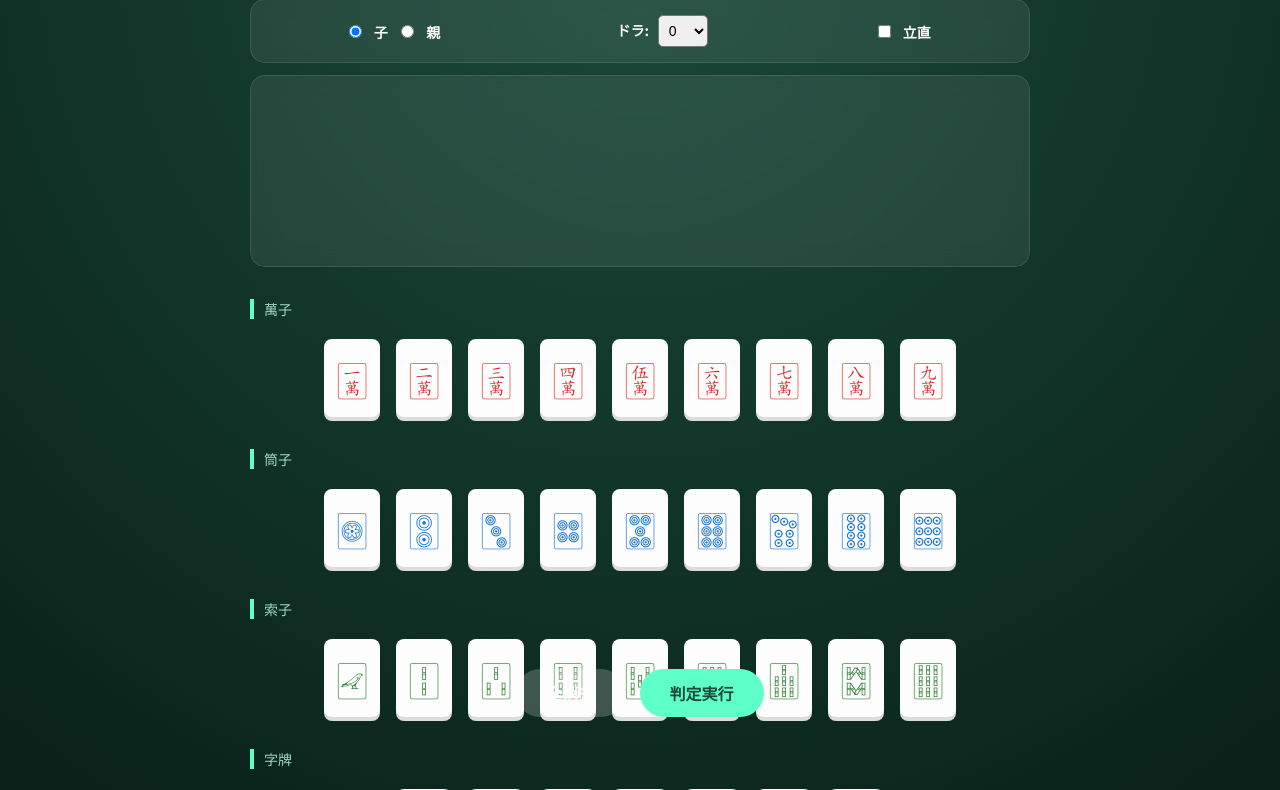
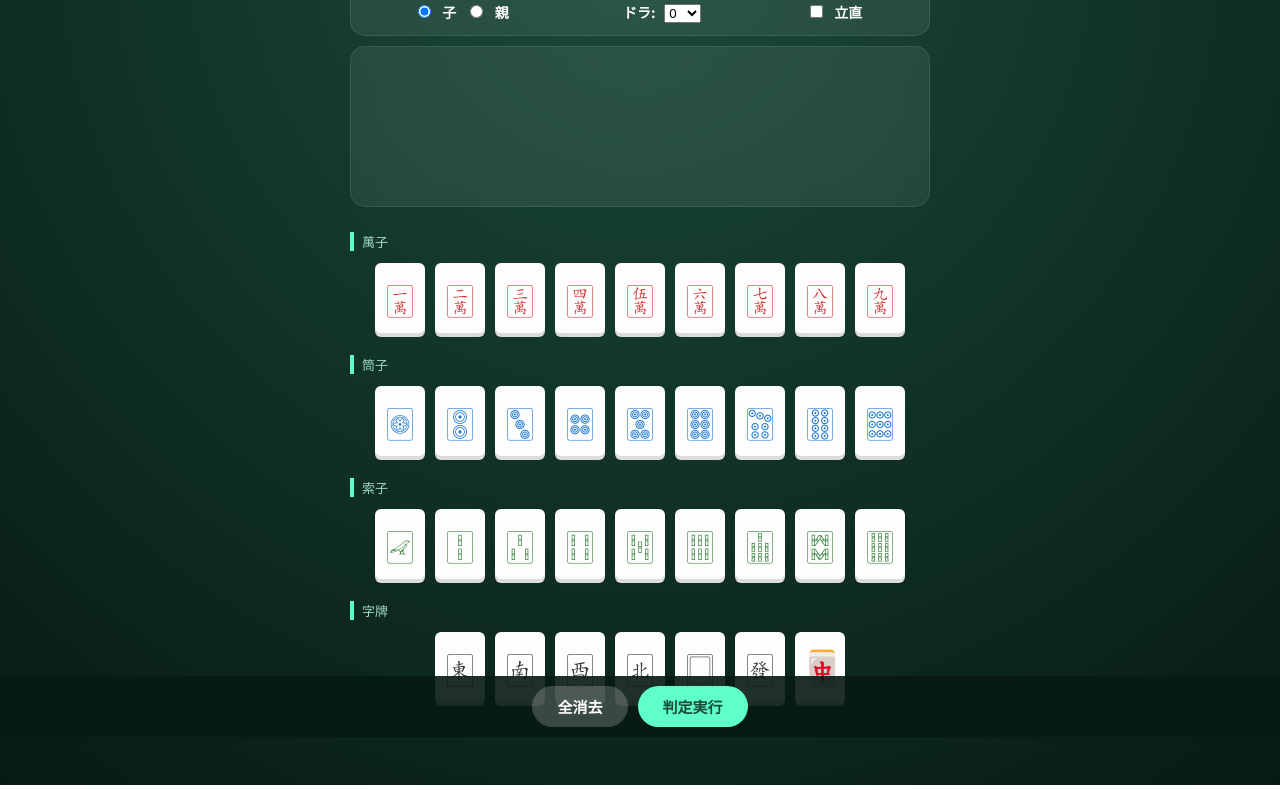
Before and after one commit to doco552/tenpai-sensei, a plain HTML site: page index.html in a window 1280 px wide. Shown: the part 63-853 px from the top of the page. Drawn offline with Linux system fonts and the light colour scheme.

Commit message:
Update index.html

```diff
--- a/index.html
+++ b/index.html
@@ -21,6 +21,7 @@ body {
   background: radial-gradient(circle at top, #1a4a3a, var(--bg));
   color: #fff;
   min-height: 100vh;
+  -webkit-text-size-adjust: 100%;
 }
 
 .container {
@@ -28,7 +29,7 @@ body {
   flex-direction: column;
   margin: 0 auto;
   width: 100%;
-  max-width: 800px;
+  max-width: 600px; /* スマホで見やすい幅に制限 */
   padding: env(safe-area-inset-top) 10px env(safe-area-inset-bottom);
   box-sizing: border-box;
 }
@@ -37,26 +38,21 @@ body {
   background: rgba(255,255,255,0.08);
   backdrop-filter: blur(10px);
   border-radius: 15px;
-  padding: 15px;
-  margin-bottom: 12px;
+  padding: 12px;
+  margin-bottom: 10px;
   border: 1px solid rgba(255,255,255,0.1);
 }
 
-/* ラベルの文字を白く、太く表示 */
-.config-label {
-  font-size: 14px;
-  font-weight: bold;
-  color: #fff;
-  margin: 0 5px;
-}
+.config-label { font-size: 14px; font-weight: bold; color: #fff; margin: 0 5px; }
 
+/* 牌のサイズをスマホに最適化 */
 .tile-button {
-  margin: 4px;
-  width: 56px;
-  height: 78px;
-  font-size: 38px;
-  line-height: 78px;
-  border-radius: 8px;
+  margin: 3px;
+  width: 50px;
+  height: 70px;
+  font-size: 34px;
+  line-height: 70px;
+  border-radius: 6px;
   border: none;
   background: #fdfdfd;
   box-shadow: 0 4px 0 #dcdcdc;
@@ -69,80 +65,51 @@ body {
 
 .m { color: #d32f2f; } .p { color: #1976d2; } .s { color: #2e7d32; } .honor { color: #333333; }
 
-#tiles-container {
-  flex: 1;
-  padding-bottom: 30px;
+/* 待ち牌が光る設定 */
+.wait-highlight { outline: 4px solid #00ffcc; box-shadow: 0 0 15px #00ffcc !important; }
+
+#tiles-container { flex: 1; padding-bottom: 80px; }
+#tiles { display: flex; flex-wrap: wrap; justify-content: center; gap: 4px; }
+
+.tile-label {
+  width: 100%; text-align: left; font-size: 13px; color: #a0d8c0;
+  border-left: 4px solid var(--accent); padding-left: 8px; margin: 15px 0 5px;
 }
 
-#tiles { display: flex; flex-wrap: wrap; justify-content: center; gap: 8px; }
+#hand { min-height: 80px; display: flex; flex-wrap: wrap; justify-content: center; align-items: center; margin-bottom: 5px; }
 
-.tile-label {
-  width: 100%;
-  text-align: left;
-  font-size: 14px;
-  color: #a0d8c0;
-  border-left: 4px solid var(--accent);
-  padding-left: 10px;
-  margin: 20px 0 8px;
-}
-
-#hand { min-height: 90px; display: flex; flex-wrap: wrap; justify-content: center; align-items: center; margin-bottom: 10px; }
-
-.result { font-size: 18px; min-height: 60px; text-align: center; font-weight: bold; }
+.result { font-size: 16px; min-height: 50px; text-align: center; font-weight: bold; }
 
 .yakuman-text {
-  background: var(--yakuman);
-  background-size: 200% auto;
-  -webkit-background-clip: text;
-  -webkit-text-fill-color: transparent;
-  font-size: 24px;
-  font-weight: 900;
-  animation: flow 2s linear infinite;
+  background: var(--yakuman); background-size: 200% auto; -webkit-background-clip: text;
+  -webkit-text-fill-color: transparent; animation: flow 2s linear infinite;
 }
+@keyframes flow { 0% { background-position: 0% 50%; } 100% { background-position: 200% 50%; } }
 
-@keyframes flow {
-  0% { background-position: 0% 50%; }
-  100% { background-position: 200% 50%; }
-}
-
-/* ボタンのデザインを統一 */
+/* フッターボタンの固定 */
 .footer-btns {
-  position: sticky;
-  bottom: 10px;
-  display: flex;
-  justify-content: center;
-  gap: 15px;
-  padding: 10px 0;
+  position: fixed; bottom: 0; left: 0; right: 0;
+  display: flex; justify-content: center; gap: 10px;
+  padding: 10px; background: rgba(7, 26, 20, 0.9);
 }
 
 .action-btn {
-  padding: 12px 30px;
-  font-size: 16px;
-  border-radius: 30px;
-  border: none;
-  font-weight: bold;
-  cursor: pointer;
-  transition: 0.2s;
+  padding: 10px 25px; font-size: 15px; border-radius: 25px; border: none; font-weight: bold; cursor: pointer;
 }
-
 .btn-secondary { background: rgba(255,255,255,0.2); color: #fff; }
 .btn-primary { background: var(--accent); color: #1a4a3a; }
 
-select { padding: 6px; border-radius: 5px; font-size: 14px; cursor: pointer; }
-
-@media (max-width: 768px) {
-  body { overflow: hidden; height: 100vh; position: fixed; touch-action: none; }
-  .container { height: 100%; }
-  #tiles-container { overflow-y: auto; touch-action: pan-y; }
+@media (max-width: 480px) {
+  .tile-button { width: 44px; height: 60px; font-size: 30px; line-height: 60px; }
 }
 </style>
 </head>
 <body>
 
 <div class="container">
-  <h1 style="font-size: 22px; margin: 15px 5px; text-align: center;">🀄 テンパイ先生 Pro Max</h1>
+  <h1 style="font-size: 20px; margin: 10px; text-align: center;">🀄 テンパイ先生 Pro Max</h1>
 
-  <div class="section" style="display:flex; justify-content:space-around; align-items: center; flex-wrap: wrap; gap: 10px;">
+  <div class="section" style="display:flex; justify-content:space-around; align-items: center; flex-wrap: wrap; gap: 5px;">
     <div>
       <input type="radio" name="isParent" id="child" value="child" checked onchange="v();check();">
       <label for="child" class="config-label">子</label>
@@ -183,13 +150,21 @@ const to = {'m':10,'p':20,'s':30,'東':41,'南':42,'西':43,'北':44,'白':45,'
 const ats = Object.keys(td);
 
 function v() { if(navigator.vibrate) navigator.vibrate(15); }
-function clearAll() { hand=[]; render(); document.getElementById("result").innerHTML=""; }
+
+function clearAll() {
+  hand=[]; render();
+  document.getElementById("result").innerHTML="";
+  ats.forEach(t => { if(document.getElementById("tile-"+t)) document.getElementById("tile-"+t).classList.remove("wait-highlight"); });
+}
+
 function render() {
   let h = "";
   hand.forEach((t,i)=> h+=`<button class="tile-button ${t.includes('m')?'m':t.includes('p')?'p':t.includes('s')?'s':'honor'}" onclick="removeTile(${i})">${td[t]}</button>`);
   document.getElementById("hand").innerHTML = h;
 }
+
 function removeTile(i) { v(); hand.splice(i,1); render(); }
+
 function addTile(t) {
   if(hand.length < 14 && hand.filter(x=>x===t).length < 4) {
     hand.push(t);
@@ -197,16 +172,11 @@ function addTile(t) {
     render();
   }
 }
+
 function check() {
   let res = document.getElementById("result");
   if(hand.length !== 13) { res.innerText="13枚選んでください"; return; }
-
-  // 1. 判定の開始時にすべてのハイライトを一旦消去する
-  ats.forEach(t => {
-    const btn = document.getElementById("tile-" + t);
-    if(btn) btn.classList.remove("wait-highlight");
-  });
-
+  ats.forEach(t => { const b = document.getElementById("tile-"+t); if(b) b.classList.remove("wait-highlight"); });
   let ws = [];
   ats.forEach(t => {
     if(hand.filter(x=>x===t).length >= 4) return;
@@ -214,30 +184,27 @@ function check() {
     let pt = getPatterns(test);
     if(pt.length > 0) ws.push({tile: t, ...calcBest(pt, t, test)});
   });
-
   if(ws.length === 0) res.innerHTML="役なし / 不聴";
   else {
     let h = "";
     ws.forEach(w => {
-      // 2. 待ち牌に対応するボタンに wait-highlight クラスを追加する
-      const targetBtn = document.getElementById("tile-" + w.tile);
-      if(targetBtn) targetBtn.classList.add("wait-highlight");
-
+      const b = document.getElementById("tile-"+w.tile); if(b) b.classList.add("wait-highlight");
       let label = w.isY ? `<span class="yakuman-text">${w.y.join('・')}</span>` : `${w.y.join('・')} (${w.fu}符${w.han}翻)`;
       h += `${td[w.tile]}: ${label} ${w.s}点<br>`;
     });
     res.innerHTML = h;
   }
 }
+
 function getPatterns(tiles) {
   let c = {}; tiles.forEach(t=>c[t]=(c[t]||0)+1);
   let p = [];
   if(["1m","9m","1p","9p","1s","9s","東","南","西","北","白","發","中"].every(t=>c[t]>=1)) p.push({type:'kokushi'});
-  for(let t in c) if(c[t]>=2) { let next = {...c}; next[t]-=2; decompose(next).forEach(m => p.push({j:t, m:m, type:'n'})); }
-  let pairs = 0; for(let t in c) if(c[t]===2) pairs++;
-  if(pairs === 7) p.push({type:'7'});
+  for(let t in c) if(c[t]>=2) { let n = {...c}; n[t]-=2; decompose(n).forEach(m => p.push({j:t, m:m, type:'n'})); }
+  let pairs = 0; for(let t in c) if(c[t]===2) pairs++; if(pairs===7) p.push({type:'7'});
   return p;
 }
+
 function decompose(c) {
   let rs = [];
   function w(rem, cur) {
@@ -252,10 +219,11 @@ function decompose(c) {
   }
   w(c, []); return rs;
 }
+
 function calcBest(patterns, winT, allT) {
   let isp = document.querySelector('input[name="isParent"]:checked').value === "parent";
   let dr = parseInt(document.getElementById("doraCount").value);
-  let ri = document.getElementById("r") ? (document.getElementById("r").checked ? 1 : 0) : (document.getElementById("isRiichi").checked ? 1 : 0);
+  let ri = document.getElementById("isRiichi").checked ? 1 : 0;
   let best = {s:0, han:0, fu:0, y:[], isY: false};
   patterns.forEach(p => {
     let y = [], h = ri + dr, f = 30, isY = false;
@@ -290,7 +258,7 @@ function calcBest(patterns, winT, allT) {
     let l = document.createElement("div"); l.className="tile-label"; l.innerText=g[0]; document.getElementById("tiles").appendChild(l);
     g[1].forEach(t => {
       let b = document.createElement("button"); b.className="tile-button "+(t.includes('m')?'m':t.includes('p')?'p':t.includes('s')?'s':'honor');
-      b.innerText=td[t]; b.onclick=()=>{v();addTile(t);}; document.getElementById("tiles").appendChild(b);
+      b.id="tile-"+t; b.innerText=td[t]; b.onclick=()=>{v();addTile(t);}; document.getElementById("tiles").appendChild(b);
     });
   });
 })();
```
